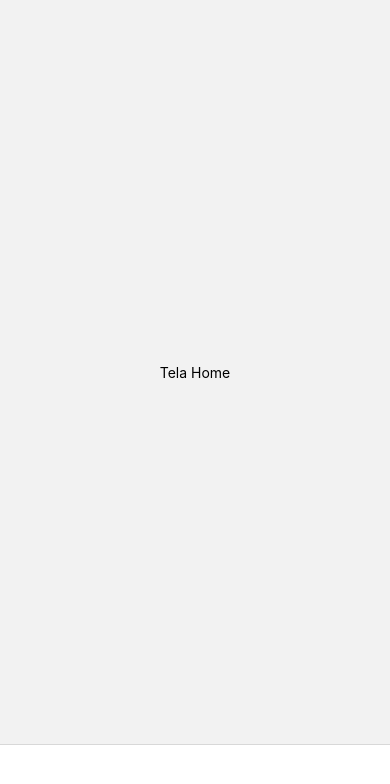
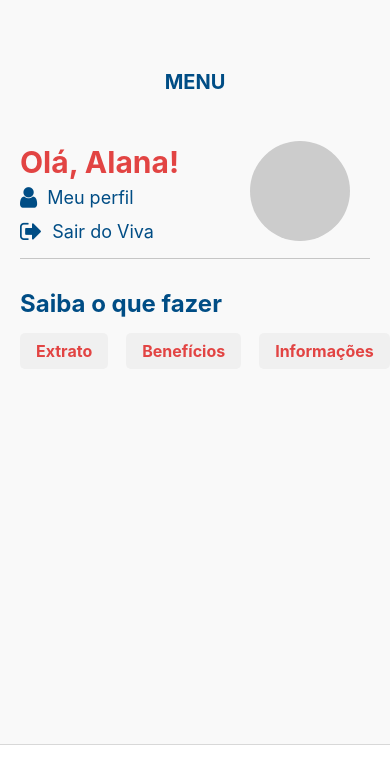
Before and after one commit to brenodoamaral1/RecTeam, a React Native app: screen /TelaHome in a window 390 px wide. Shown: the top 784 px of the page. Built offline with nearby package versions, Linux system fonts and the light colour scheme.

Commit message:
Criação de tela de Menu

```diff
--- a/src/telas/TelaHome/index.js
+++ b/src/telas/TelaHome/index.js
@@ -1,10 +1,123 @@
-import React from 'react'
-import { StyleSheet, Text, View } from 'react-native';
+import React, { useCallback, useEffect, useState } from 'react';
+import { View, Text, TouchableOpacity, StyleSheet } from 'react-native';
+import Icon from 'react-native-vector-icons/FontAwesome';
 
-export default function TelaHome() {
+export default function App() {
+  const [appIsReady, setAppIsReady] = useState(true);
+  const [selectedButton, setSelectedButton] = useState(null);
+  const [submenuContent, setSubmenuContent] = useState([]);
+
+  const onLayoutRootView = useCallback(async () => {
+    if (appIsReady) {
+
+    }
+  }, [appIsReady]);
+
+  const handleButtonPress = (buttonName) => {
+    if (selectedButton === buttonName) {
+      setSelectedButton(null);
+      setSubmenuContent([]);
+    } else {
+      setSelectedButton(buttonName);
+      switch (buttonName) {
+        case 'Extrato':
+          setSubmenuContent([
+            { label: 'Seu saldo', icon: 'money' },
+            { label: 'Enviar notas', icon: 'plus' },
+            { label: 'Minhas notas', icon: 'list-alt' },
+            { label: 'Lojas participantes', icon: 'shopping-bag' },
+          ]);
+          break;
+        case 'Benefícios':
+          setSubmenuContent([
+            { label: 'Viva Presente', icon: 'gift' },
+            { label: 'Cliente Viva Mais', icon: 'diamond' },
+            { label: 'Cupons', icon: 'ticket' },
+            { label: 'Experiências', icon: 'rocket' },
+            { label: 'Promoções', icon: 'tag' },
+          ]);
+          break;
+        case 'Informações':
+          setSubmenuContent([
+            { label: 'Acesse nosso regulamento', icon: 'book' },
+            { label: 'Dúvidas frequentes', icon: 'question-circle' },
+            { label: 'Como cadastrar notas fiscais', icon: 'file-text-o' },
+          ]);
+          break;
+        default:
+          setSubmenuContent([]);
+          break;
+      }
+    }
+  };
+
   return (
-    <View style={styles.container}>
-      <Text>Tela Home</Text>
+    <View style={styles.container} onLayout={onLayoutRootView}>
+      <Text style={styles.menuText}>MENU</Text>
+
+      <View style={styles.topSection}>
+        <View style={styles.userInfo}>
+          <Text style={styles.greeting}>Olá, Alana!</Text>
+          <TouchableOpacity style={styles.menuButton}>
+            <Icon name="user" size={24} color="#004D85" style={styles.icon} />
+            <Text style={styles.menuItem}>Meu perfil</Text>
+          </TouchableOpacity>
+          <TouchableOpacity style={styles.menuButton}>
+            <Icon name="sign-out" size={24} color="#004D85" style={styles.icon} />
+            <Text style={styles.menuItem}>Sair do Viva</Text>
+          </TouchableOpacity>
+        </View>
+        <View style={styles.userImagePlaceholder} />
+      </View>
+
+      <View style={styles.separator} />
+
+      <View style={styles.buttonContainer}>
+        <Text style={styles.saibaText}>Saiba o que fazer</Text>
+        <View style={styles.buttonsRow}>
+          <TouchableOpacity
+            style={[
+              styles.button,
+              selectedButton === 'Extrato' ? styles.selectedButton : null,
+            ]}
+            onPress={() => handleButtonPress('Extrato')}
+          >
+            <Text style={[styles.buttonText, selectedButton === 'Extrato' ? styles.selectedText : null]}>Extrato</Text>
+          </TouchableOpacity>
+          <TouchableOpacity
+            style={[
+              styles.button,
+              selectedButton === 'Benefícios' ? styles.selectedButton : null,
+            ]}
+            onPress={() => handleButtonPress('Benefícios')}
+          >
+            <Text style={[styles.buttonText, selectedButton === 'Benefícios' ? styles.selectedText : null]}>Benefícios</Text>
+          </TouchableOpacity>
+          <TouchableOpacity
+            style={[
+              styles.button,
+              selectedButton === 'Informações' ? styles.selectedButton : null,
+            ]}
+            onPress={() => handleButtonPress('Informações')}
+          >
+            <Text style={[styles.buttonText, selectedButton === 'Informações' ? styles.selectedText : null]}>Informações</Text>
+          </TouchableOpacity>
+        </View>
+      </View>
+
+      {selectedButton !== null && (
+        <View style={styles.submenu}>
+          {submenuContent.map((item, index) => (
+            <View key={index}>
+              {index > 0 && <View style={styles.separator} />}
+              <TouchableOpacity style={styles.submenuItem}>
+                <Icon name={item.icon} size={32} color="#7796B5" style={styles.submenuIcon} />
+                <Text style={styles.submenuItemText}>{item.label}</Text>
+              </TouchableOpacity>
+            </View>
+          ))}
+        </View>
+      )}
     </View>
   );
 }
@@ -12,7 +125,113 @@ export default function TelaHome() {
 const styles = StyleSheet.create({
   container: {
     flex: 1,
+    padding: 20,
+    backgroundColor: '#F9F9F9',
+  },
+  menuText: {
+    fontSize: 20,
+    fontFamily: 'System',
+    fontWeight: 'bold',
+    color: '#004D85',
+    alignSelf: 'center',
+    marginVertical: 10,
+    marginBottom: 50,
+    marginTop: 50,
+  },
+  topSection: {
+    flexDirection: 'row',
+    justifyContent: 'space-between',
     alignItems: 'center',
+  },
+  userInfo: {
+    flexDirection: 'column',
+  },
+  greeting: {
+    fontSize: 30,
+    fontFamily: 'System',
+    fontWeight: 'bold',
+    color: '#E24443',
+  },
+  menuButton: {
+    flexDirection: 'row',
+    alignItems: 'center',
+    marginVertical: 5,
+  },
+  menuItem: {
+    fontSize: 18,
+    color: '#004D85',
+    fontFamily: 'System',
+    marginLeft: 10,
+  },
+  userImagePlaceholder: {
+    width: 100,
+    height: 100,
+    borderRadius: 100,
+    backgroundColor: '#ccc',
+    marginTop: -10,
+    marginRight: 20,
+  },
+  separator: {
+    width: '100%',
+    height: 1,
+    backgroundColor: '#5E5E5E',
+    opacity: 0.33,
+    marginVertical: 10,
+  },
+  buttonContainer: {
+    flexDirection: 'column',
+    alignItems: 'flex-start',
+    marginVertical: 20,
+  },
+  buttonsRow: {
+    flexDirection: 'row',
+    alignItems: 'center',
+  },
+  button: {
+    paddingVertical: 8,
+    paddingHorizontal: 16,
+    backgroundColor: '#f0f0f0',
+    borderRadius: 5,
+    marginBottom: 10,
+    marginRight: 18,
     justifyContent: 'center',
+    alignItems: 'center',
+    elevation: 10,
   },
-})
+  saibaText: {
+    fontSize: 24,
+    fontFamily: 'System',
+    fontWeight: 'bold',
+    color: '#004D85',
+    marginBottom: 15,
+  },
+  buttonText: {
+    fontSize: 16,
+    fontFamily: 'System',
+    fontWeight: 'bold',
+    color: '#E24443',
+  },
+  selectedButton: {
+    backgroundColor: '#76B9D3',
+  },
+  selectedText: {
+    color: '#004D85',
+  },
+  submenu: {
+    marginTop: 20,
+    marginLeft: 5,
+  },
+  submenuItem: {
+    flexDirection: 'row',
+    alignItems: 'center',
+    marginBottom: 10,
+  },
+  submenuIcon: {
+    marginRight: 10,
+  },
+  submenuItemText: {
+    fontSize: 18,
+    fontFamily: 'System',
+    color: '#3C3A3A',
+  },
+});
```
Also changed, not shown: package.json (+7 -1 lines), 1 other file (tests, documents, lock files or other folders).
